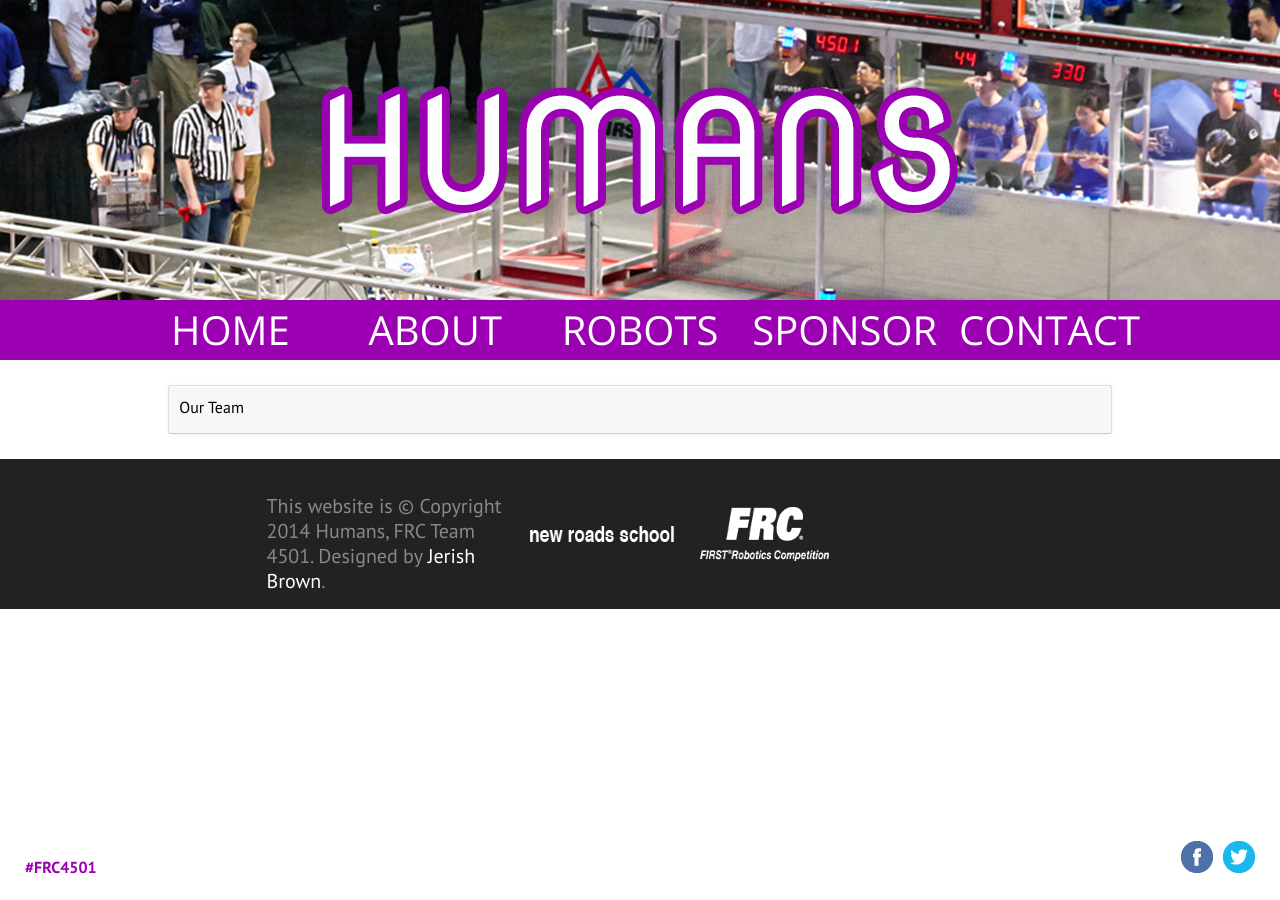
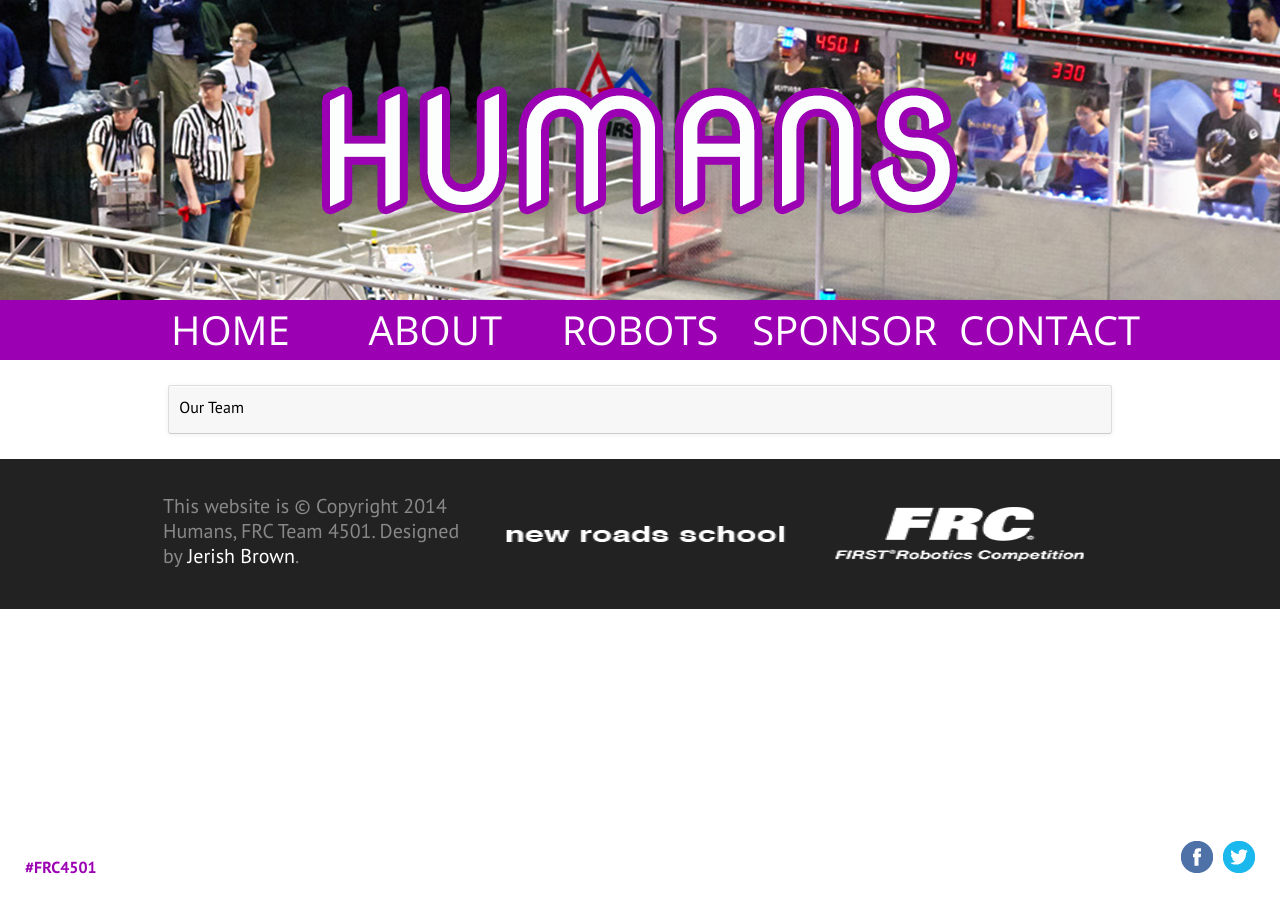
Before and after one commit to FRCHumans4501/frchumans4501.github.io, a Jekyll site: the page built from team.md, in a window 1280 px wide. Built offline with Jekyll 4.4.1, drawn with Linux system fonts in a browser that asks for light colours; nearby versions of some CDN libraries; comment, search, counter and statistics services are not loaded.

Commit message:
Update site.scss

```diff
--- a/style/site.scss
+++ b/style/site.scss
@@ -260,7 +260,7 @@ footer {
 }
 
 #footer-container {
-	width: 817px;
+	width: 1024px;
 	height: 150px;
 	margin: 0 auto;
 	-webkit-box-sizing: border-box;
@@ -291,7 +291,7 @@ footer {
 			float: right;
 
 			img {
-				width: 33%;
+				width: 50%;
 				height: 100%;
 			}
 		}
```
